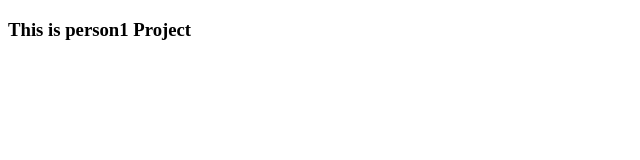
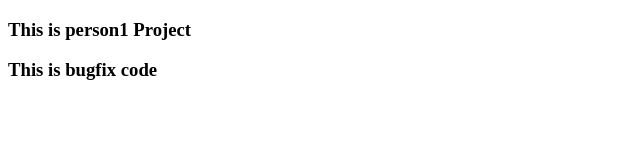
Before and after one commit to Manasa30M/person1, a plain HTML site: page index.html in a window 1280 px wide. Shown: the whole page, without its empty margins (0-640 px from the left). Drawn offline with Linux system fonts and the light colour scheme.

Commit message:
bugfix code

```diff
--- a/index.html
+++ b/index.html
@@ -7,5 +7,6 @@
 </head>
 <body>
     <h3> This is person1 Project</h3>
+    <h3>This is bugfix code</h3>
 </body>
 </html>
```
